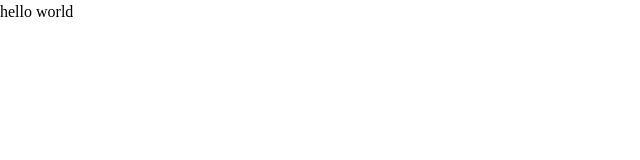
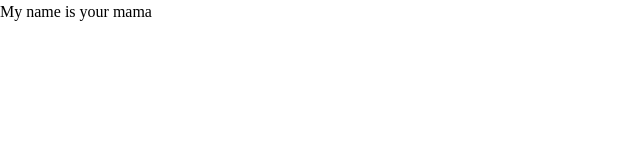
Before and after one commit to grzesiekcz/Kevin-powell-inspired-2, a website built with Vite: page index.html in a window 1280 px wide. Shown: the full height of the page, 0-640 px from the left. Built offline with nearby package versions, Linux system fonts and the light colour scheme.

```diff
--- a/index.html
+++ b/index.html
@@ -11,7 +11,7 @@
 <link href="https://fonts.googleapis.com/css2?family=Be+Vietnam+Pro:wght@400;500;700&display=swap" rel="stylesheet">
   </head>
   <body>
-    <h1>hello world</h1>
+    <h1>My name is your mama</h1>
     <script type="module" src="/main.js"></script>
   </body>
 </html>
```
